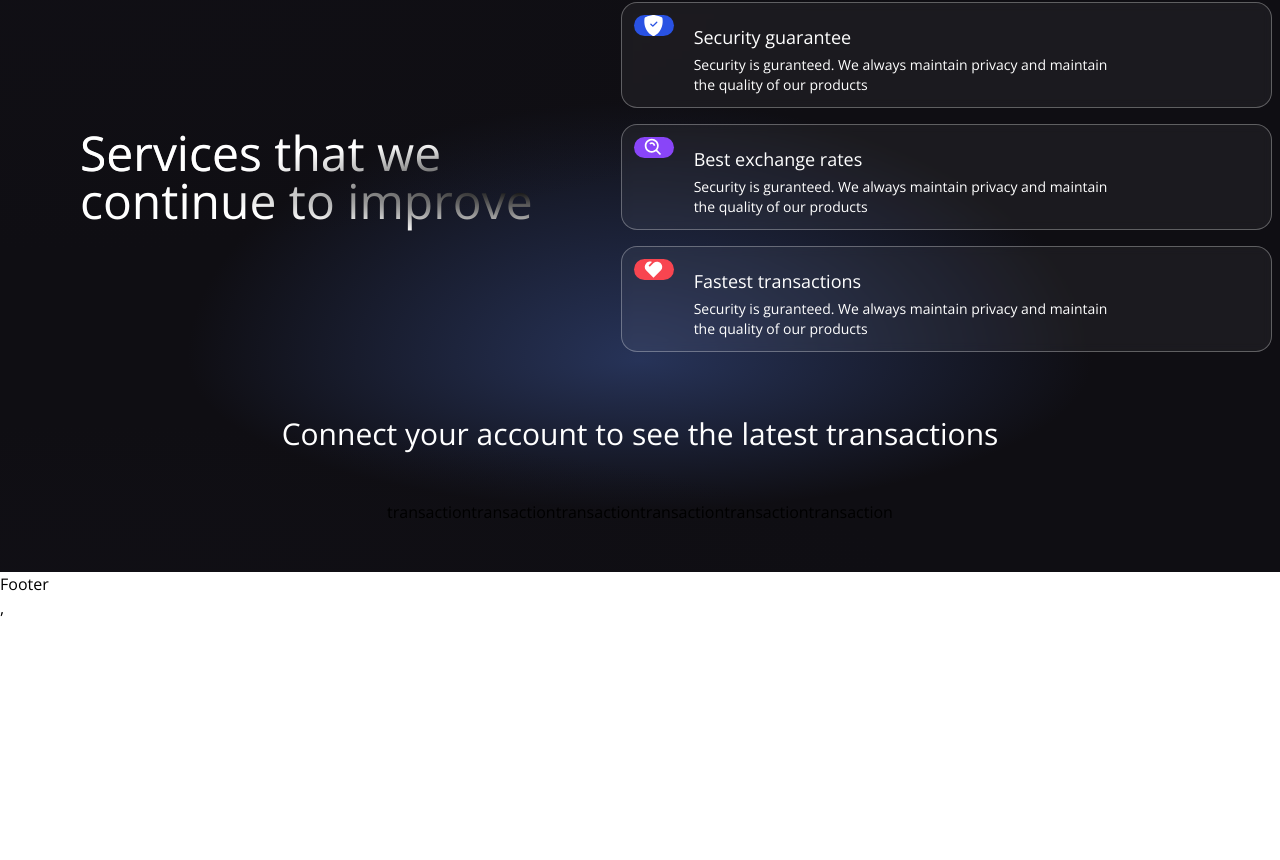
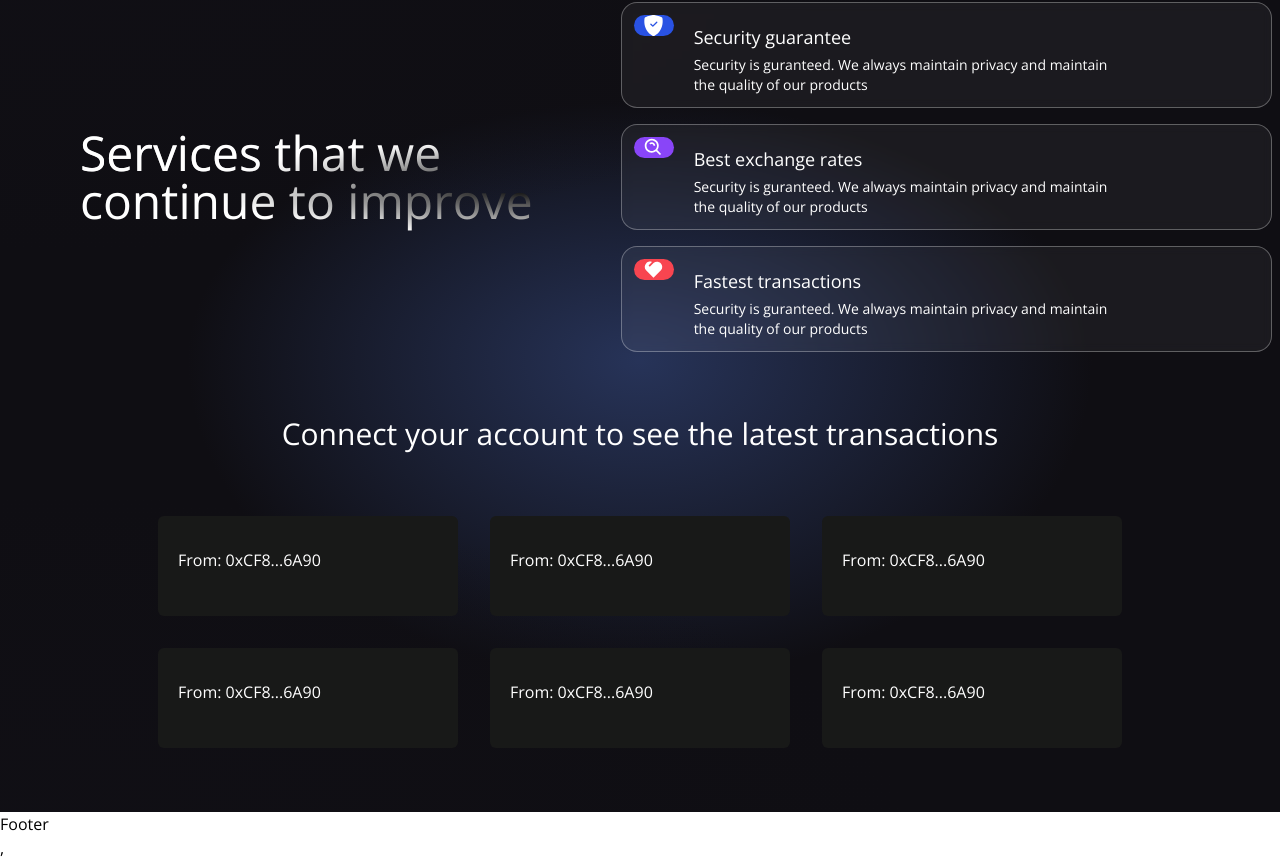
Before and after one commit to prakshh/krypt-web3.0, a React (Vite) app in the folder client/: page / in a window 1280 px wide. Shown: the part 756-1616 px from the top of the page. Before the commit the page ends 1376 px from the top, so only its background shows below. Built offline with nearby package versions, Linux system fonts and the light colour scheme.

Commit message:
Address from every single transaction

```diff
--- a/client/src/components/Transactions.jsx
+++ b/client/src/components/Transactions.jsx
@@ -6,8 +6,23 @@
 import { shortenAddress } from "../utils/shortenAddress";
 
 const TransactionsCard = ({ addressTo, addressFrom, timestamp, message, keyword, amount, url }) => {
-    // const gifUrl = useFetch({ keyword });
-    return 'transaction';
+    return (
+        <div className="bg-[#181918] m-4 flex flex-1
+            2xl:min-w-[450px]
+            2xl:max-w-[500px]
+            sm:min-w-[270px]
+            sm:max-w-[300px]
+            flex-col p-3 rounded-md hover:shadow-2xl"
+        >
+            <div className="flex flex-col items-center w-full mt-3">
+                <div className="flex justify-start w-full mb-6 p-2">
+                    <a href={`https://ropsten.etherscan.io/address/${addressFrom}`} target="_blank" rel="noreferrer">
+                        <p className="text-white text-base">From: {shortenAddress(addressFrom)}</p>
+                    </a>
+                </div>
+            </div>
+        </div>
+    )
 }
 
 const Transactions = () => {
```
